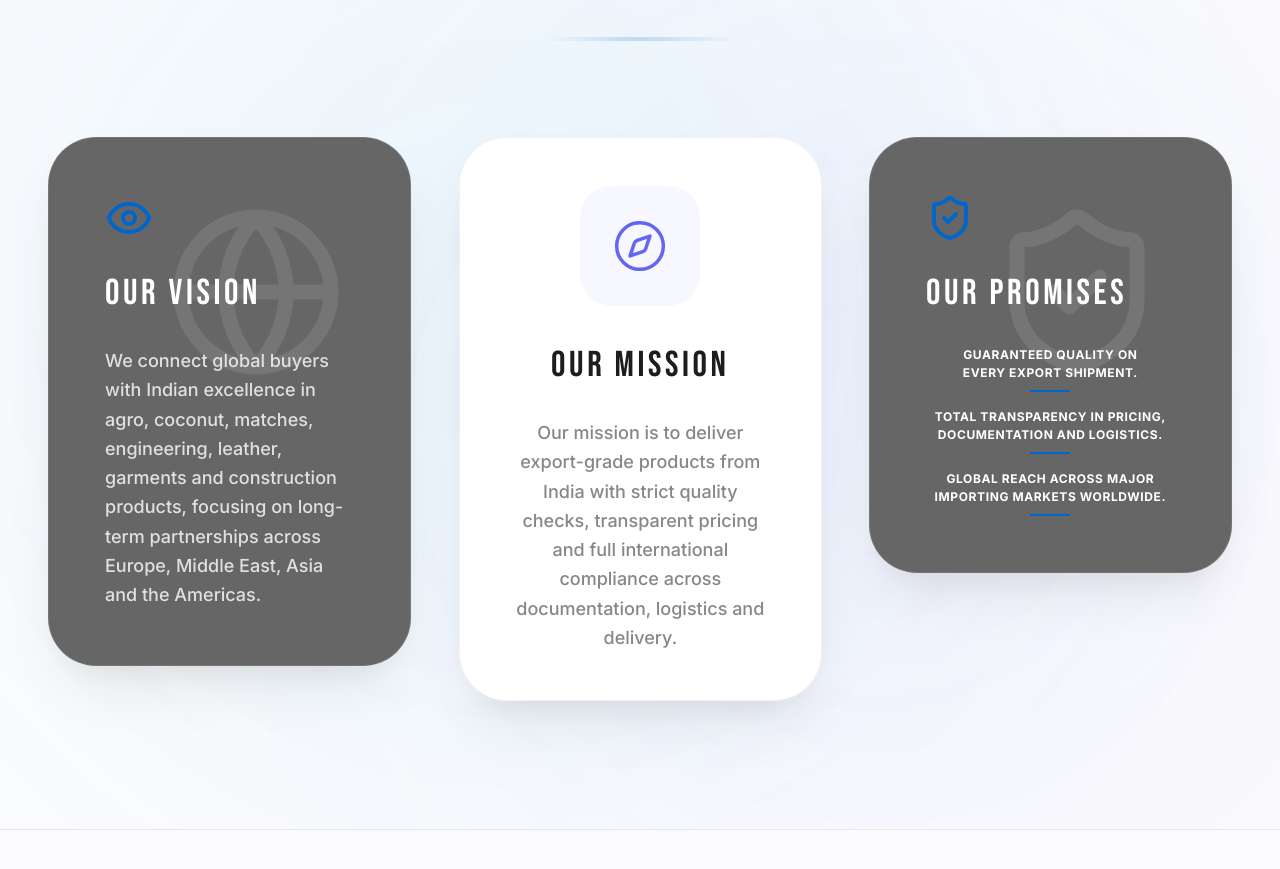
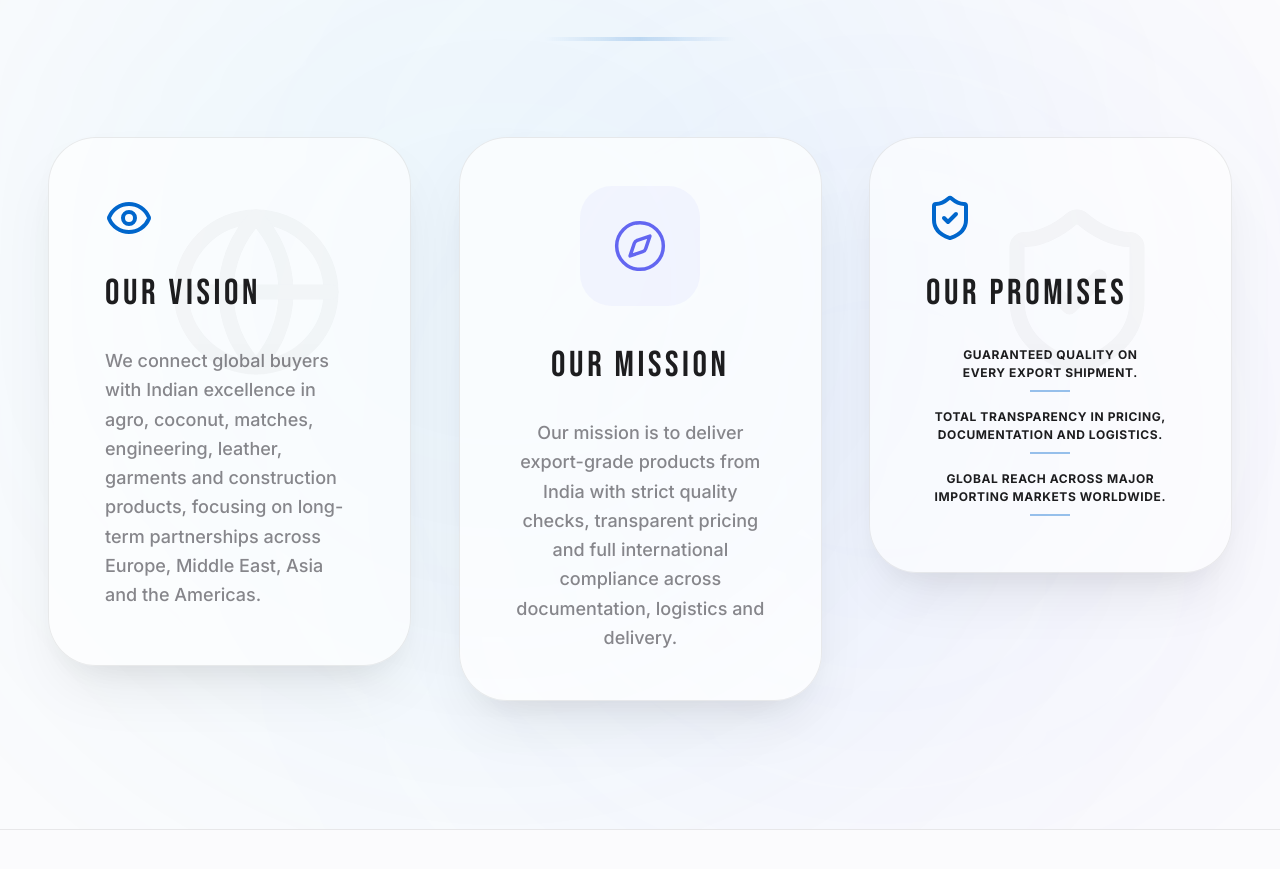
Before and after one commit to velworld7/velworld-export, a React (Vite) app: page / in a window 1280 px wide. Shown: the part 1682-2551 px from the top of the page. Built offline with nearby package versions, Linux system fonts and the light colour scheme.

Commit message:
vision ,mission

```diff
--- a/components/VisionMission.tsx
+++ b/components/VisionMission.tsx
@@ -19,13 +19,13 @@ const VisionMission: React.FC = () => {
         <div className="grid grid-cols-1 lg:grid-cols-3 gap-12">
           {/* Vision */}
           <div className="group opacity-0 animate-apple-in" style={{ animationDelay: '0.2s' }}>
-            <div className="bg-[#666666] text-white p-10 md:p-14 rounded-[3rem] border border-white/10 shadow-premium relative overflow-hidden group hover:-translate-y-2 transition-transform duration-500">
-              <div className="absolute top-0 right-0 p-16 opacity-[0.1] group-hover:opacity-[0.2] transition-opacity">
+            <div className="bg-white/60 dark:bg-zinc-900/60 backdrop-blur-xl p-10 md:p-14 rounded-[3rem] border border-[var(--border)] shadow-premium relative overflow-hidden group hover:-translate-y-2 transition-transform duration-500">
+              <div className="absolute top-0 right-0 p-16 opacity-[0.03] group-hover:opacity-[0.07] transition-opacity">
                 <Globe size={180} />
               </div>
               <Eye className="text-[#0066cc] w-12 h-12 mb-8" />
-              <h3 className="text-4xl font-bebas tracking-widest text-white mb-8 uppercase">Our Vision</h3>
-              <p className="text-white/80 leading-relaxed font-medium text-lg text-balance">
+              <h3 className="text-4xl font-bebas tracking-widest text-[var(--text)] mb-8 uppercase">Our Vision</h3>
+              <p className="text-[var(--text-secondary)] leading-relaxed font-medium text-lg text-balance">
                 We connect global buyers with Indian excellence in agro, coconut, matches, engineering, leather, garments and construction products, focusing on long-term partnerships across Europe, Middle East, Asia and the Americas.
               </p>
             </div>
@@ -33,12 +33,12 @@ const VisionMission: React.FC = () => {
 
           {/* Mission */}
           <div className="group opacity-0 animate-apple-in" style={{ animationDelay: '0.4s' }}>
-            <div className="relative p-12 bg-white rounded-[3rem] h-full flex flex-col items-center text-center shadow-premium transition-all duration-700 hover:-translate-y-4 hover:shadow-2xl border border-black/5">
+            <div className="relative p-12 glass-card rounded-[3rem] h-full flex flex-col items-center text-center shadow-premium transition-all duration-700 hover:-translate-y-4 hover:shadow-2xl">
               <div className="mb-10 p-8 bg-indigo-500/[0.05] rounded-[2rem] group-hover:bg-indigo-500/[0.1] transition-colors">
                 <Compass size={56} className="text-indigo-500" strokeWidth={1.5} />
               </div>
-              <h3 className="text-4xl font-bebas tracking-widest text-[#1d1d1f] mb-8 uppercase">Our Mission</h3>
-              <p className="text-[#86868b] leading-relaxed font-medium text-lg text-balance">
+              <h3 className="text-4xl font-bebas tracking-widest text-[var(--text)] mb-8 uppercase">Our Mission</h3>
+              <p className="text-[var(--text-secondary)] leading-relaxed font-medium text-lg text-balance">
                 Our mission is to deliver export-grade products from India with strict quality checks, transparent pricing and full international compliance across documentation, logistics and delivery.
               </p>
             </div>
@@ -46,17 +46,17 @@ const VisionMission: React.FC = () => {
 
           {/* Promises */}
           <div className="group opacity-0 animate-apple-in" style={{ animationDelay: '0.6s' }}>
-            <div className="bg-[#666666] text-white p-10 md:p-14 rounded-[3rem] border border-white/10 shadow-premium relative overflow-hidden group hover:-translate-y-2 transition-transform duration-500">
-              <div className="absolute top-0 right-0 p-16 opacity-[0.1] group-hover:opacity-[0.2] transition-opacity">
+            <div className="bg-white/60 dark:bg-zinc-900/60 backdrop-blur-xl p-10 md:p-14 rounded-[3rem] border border-[var(--border)] shadow-premium relative overflow-hidden group hover:-translate-y-2 transition-transform duration-500">
+              <div className="absolute top-0 right-0 p-16 opacity-[0.03] group-hover:opacity-[0.07] transition-opacity">
                 <ShieldCheck size={180} />
               </div>
               <ShieldCheck className="text-[#0066cc] w-12 h-12 mb-8" />
-              <h3 className="text-4xl font-bebas tracking-widest text-white mb-8 uppercase">Our Promises</h3>
+              <h3 className="text-4xl font-bebas tracking-widest text-[var(--text)] mb-8 uppercase">Our Promises</h3>
               <ul className="space-y-4">
                 {['Guaranteed quality on every export shipment.', 'Total transparency in pricing, documentation and logistics.', 'Global reach across major importing markets worldwide.'].map((text, i) => (
                   <div key={i} className="flex flex-col items-center">
-                    <span className="text-white font-bold text-[12px] tracking-[0.05em] uppercase mb-2 text-center text-balance">{text}</span>
-                    <div className="h-0.5 w-10 bg-[#0066cc]" />
+                    <span className="text-[var(--text)] font-bold text-[12px] tracking-[0.05em] uppercase mb-2 text-center text-balance">{text}</span>
+                    <div className="h-0.5 w-10 bg-[#0066cc]/40" />
                   </div>
                 ))}
               </ul>
```
